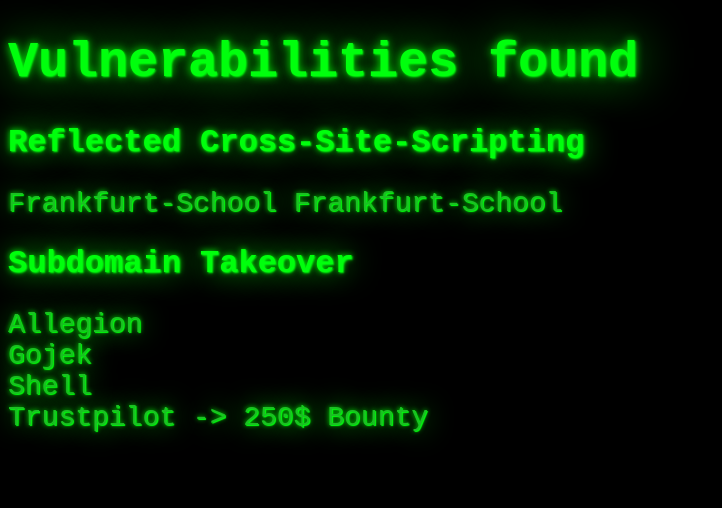
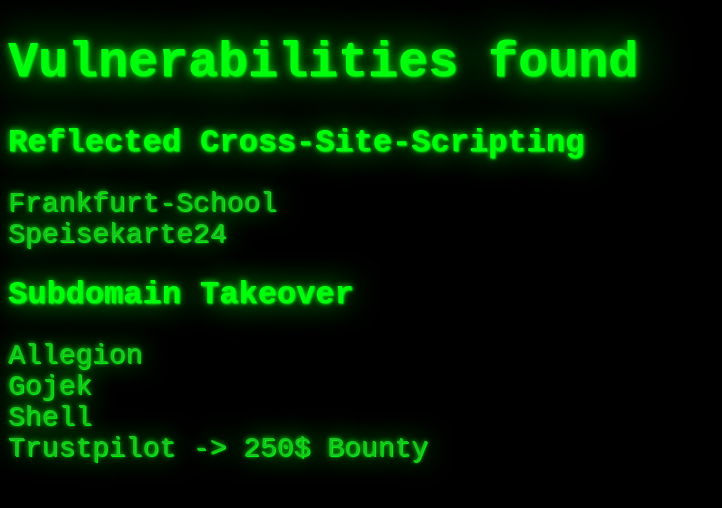
Before and after one commit to spaghetti-ohne-wasser/spaghetti-ohne-wasser.github.io, a plain HTML site: page hacks.html in a window 1280 px wide. Shown: the whole page, without its empty margins (0-722 px from the left). Drawn offline with Linux system fonts and the light colour scheme.

Commit message:
Update hacks.html

```diff
--- a/hacks.html
+++ b/hacks.html
@@ -55,9 +55,9 @@
         </h2>
         <a href="https://web.archive.org/web/20221223153027/https://www.frankfurt-school.de/home/Solr-Search-Result?queryStr=%3Cscript%3Ealert%28document.URL%29%3C%2Fscript%3E" target="_blank" rel="noopener noreferrer">
             Frankfurt-School
-        </a>
+        </a><br>
         <a href="https://web.archive.org/web/20221227133208/https://www.speisekarte24.de/restaurantsuche/?ort=%22%3Cimg%20src=false%20onerror=alert%28document.URL%29;%3E" target="_blank" rel="noopener noreferrer">
-            Frankfurt-School
+            Speisekarte24
         </a>
         <h2>
             Subdomain Takeover
```
